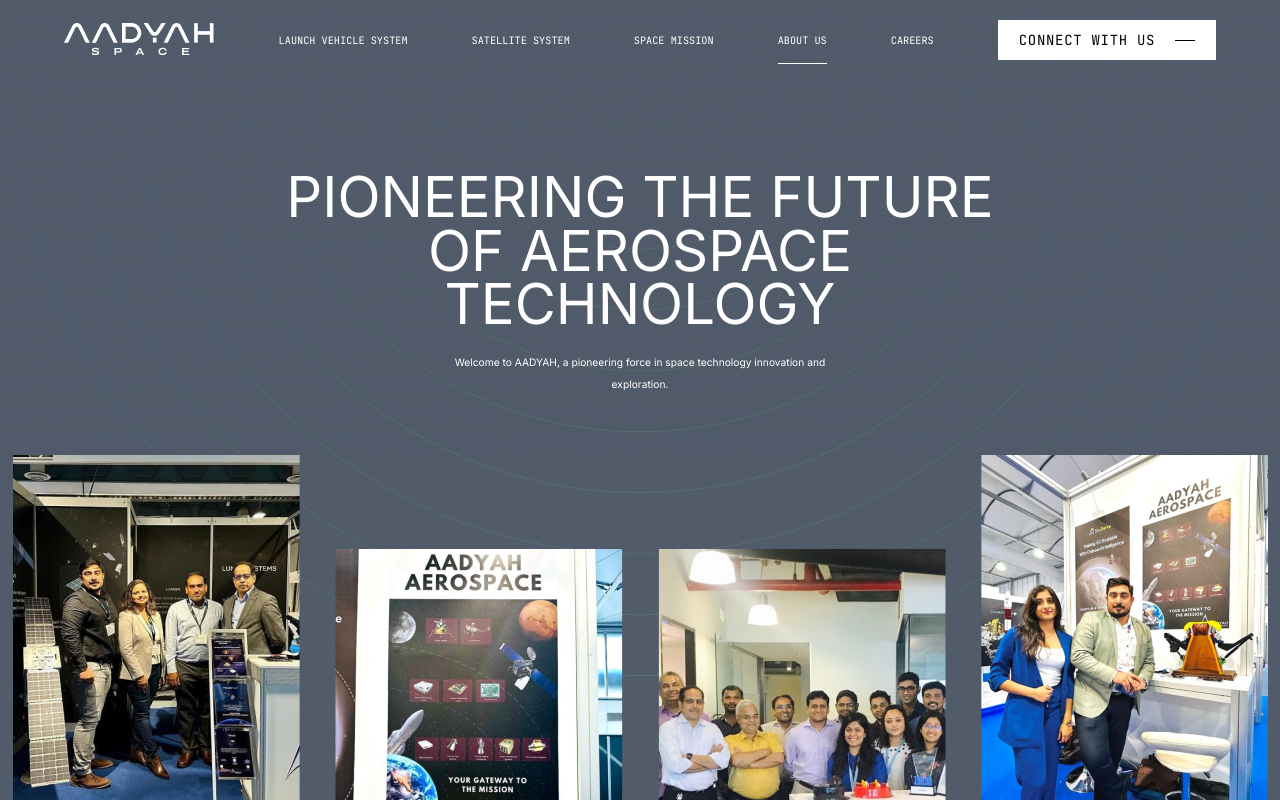
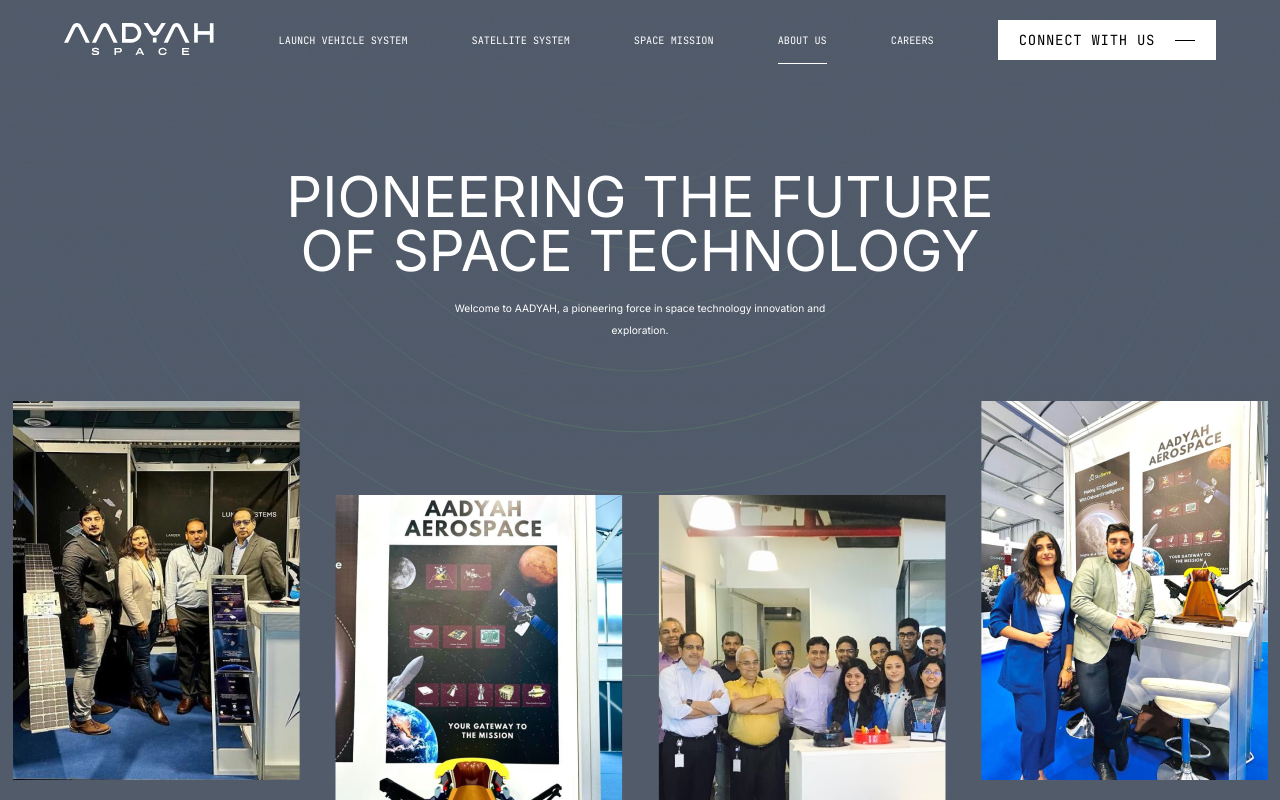
Before and after one commit to Jashwanth-HS/aadyha, a Next.js app: page /about in a window 1280 px wide. Shown: the top 800 px of the page. Built offline with nearby package versions, Linux system fonts and the light colour scheme.

Commit message:
Career page image update

```diff
--- a/src/app/about/page.js
+++ b/src/app/about/page.js
@@ -10,7 +10,7 @@
           <div className={styles.banner}>
             <div className={styles?.AboutBannerTitle}>
               <h3 className="heading-1">
-                Pioneering the Future of Aerospace Technology
+                Pioneering the Future of space Technology
               </h3>
               <p className="paragraph">
                 Welcome to AADYAH, a pioneering force in space technology
```
